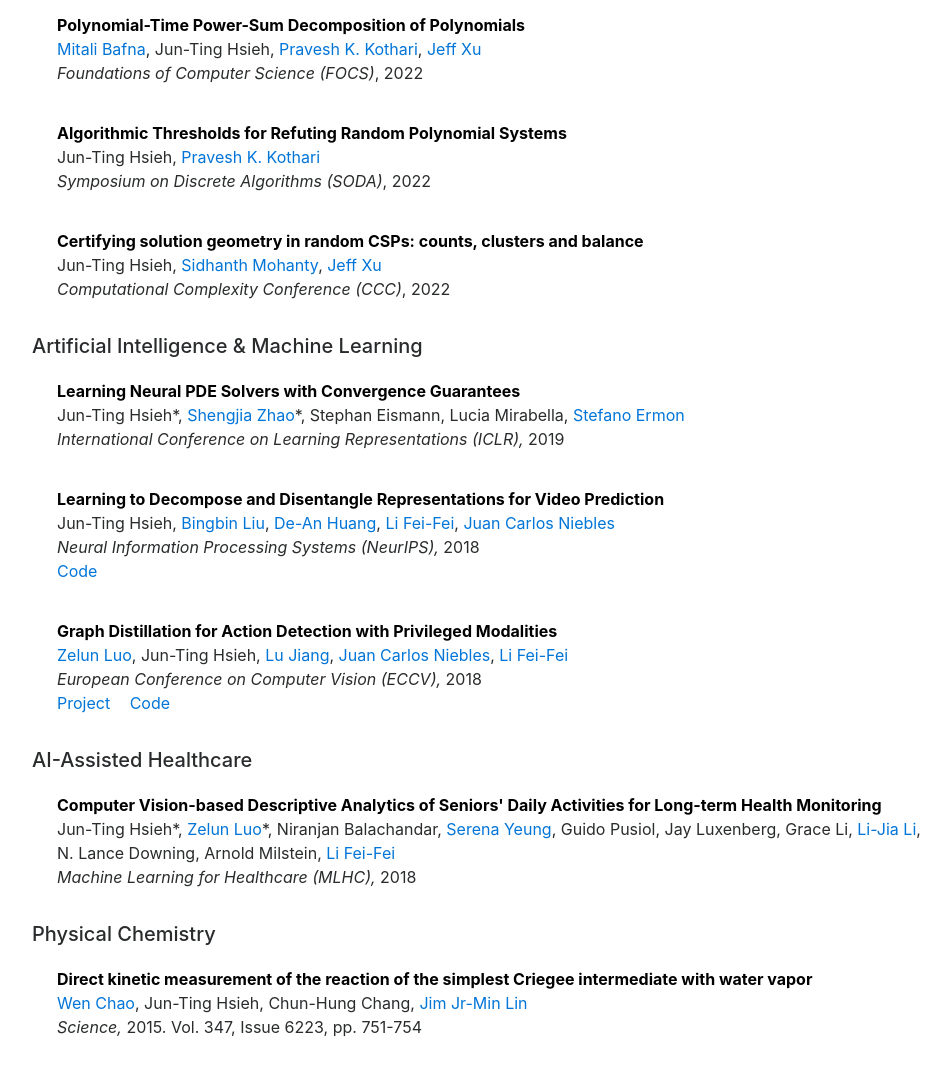
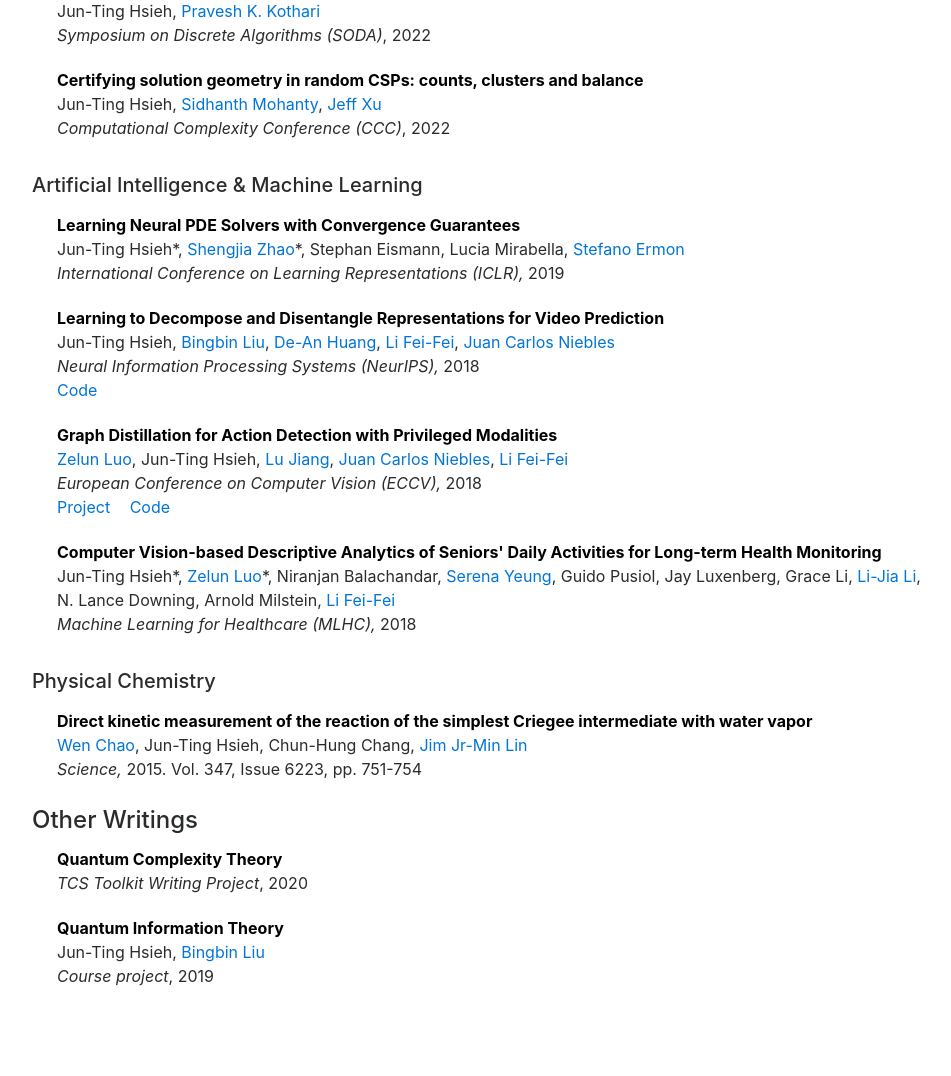
Before and after one commit to jthsieh/jthsieh.github.io, a plain HTML site: page index.html in a window 1280 px wide. Shown: the part 1020-2096 px from the top of the page, without its empty margins (157-1108 px from the left). After the commit the page ends 2064 px from the top, so only its background shows below. Drawn offline with nearby package versions, Linux system fonts and the light colour scheme; a script that the page names is missing.

Commit message:
Modify research interest. Add Other Writings.

```diff
--- a/index.html
+++ b/index.html
@@ -30,8 +30,8 @@
 
         .publication {
             padding-left: 25px;
-            padding-top: 10px;
-            margin-bottom: 10px;
+            padding-top: 5px;
+            margin-bottom: 0px;
         }
 
         .publication strong a {
@@ -45,6 +45,10 @@
 
         .publication .links a {
             margin-right: 15px;
+        }
+
+        .pad {
+          padding-top: 10px;
         }
 
         .press {
@@ -102,8 +106,8 @@
           I am a PhD student in the Computer Science department at Carnegie Mellon University.
           I am fortunate to be advised by <a href="http://praveshkkothari.org/">Pravesh Kothari</a>.
           I am interested in theoretical computer science in general.
-          Recently, I've been thinking about sum-of-squares certification and rounding algorithms for both worst- and average-case problems.
-          More broadly, I'm interested in the sum-of-squares hierarchy, hardness of approximation, and interesting connections to statistical physics.
+          Recently, I've been thinking about sum-of-squares certification and rounding algorithms for both worst-case and average-case problems, and also a bit of extremal graph theory.
+          More broadly, I'm interested in the sum-of-squares hierarchy, hardness of approximation, and combinatorics.
           </p>
 
           <p>
@@ -117,6 +121,7 @@
           at Stanford for sparking my interest in theoretical computer science.
           </p>
 
+          <!--
           <p>
           I am also very interested in physics and natural sciences in general.
           Check out my projects in <strong>Quantum Complexity</strong> (<a href='files/projects/BQP.pdf'>pdf</a>) and <strong>Quantum Information</strong> (<a href='files/projects/Quantum_Information_Theory.pdf'>pdf</a>).
@@ -124,13 +129,12 @@
           I have also worked with Prof. <a href="https://www.ch.ntu.edu.tw/english/faculty/?id=jimlin&lang=en">Jr-Min Lin</a> on measuring the reaction rates of chemicals related to atmospheric ozone,
           which was later published in <a href="http://science.sciencemag.org/content/347/6223/751"><em>Science, 2015</em></a>.
           </p>
+          -->
 
         </div>
 
+        <!--
         <div class="row-lg-8 col-12 pt-3 pl-4 bubble offset-xl-1 col-xl-10">
-
-        <!-- ####################### Education ####################### -->
-          <!--
           <h4>Education</h4>
           <div class="publication media">
             <img src="files/stanford_logo.png" class="publogo img-fluid float-left rounded g" width="100" <="" a="">
@@ -152,14 +156,9 @@
             </p>
             </div>
           </div>
-          -->
         </div>
-
-          <div class="row-lg-8 col-12 pt-3 pl-4 bubble offset-xl-1 col-xl-10">
-
-          </div>
-
-        </div>
+        -->
+      </div>
 
 
     <div class="row mb-3">
@@ -168,7 +167,7 @@
       <!-- ####################### Publications ####################### -->
       <h4>Publications</h4>
 
-      <h5 class="pt-2 pb-1">Theory</h5>
+      <h5 class="pt-2 pb-1">Theoretical Computer Science</h5>
         <div class="publication media">
           <div class="media-body">
             <p><strong> <a href="https://arxiv.org/abs/2207.10850">
@@ -238,6 +237,7 @@
           </div>
         </div>
 
+      <div class="pad"></div>
       <h5 class="pt-2 pb-1">Artificial Intelligence & Machine Learning</h5>
 
         <!-- ICLR 2019 -->
@@ -297,9 +297,6 @@
           </div>
         </div>
 
-
-      <h5 class="pt-2 pb-1">AI-Assisted Healthcare</h5>
-
         <!-- MLHC 2018 -->
         <div class="publication media">
           <div class="media-body">
@@ -324,6 +321,7 @@
         </div>
 
 
+      <div class="pad"></div>
       <h5 class="pt-2 pb-1">Physical Chemistry</h5>
 
         <!-- Science 2015 -->
@@ -342,8 +340,36 @@
           </div>
         </div>
 
-      </div>
-      </div>
+      <div class="pad"></div>
+      <h4>Other Writings</h4>
+
+        <div class="publication media">
+          <div class="media-body">
+            <p><strong> <a href="files/projects/BQP.pdf">
+            Quantum Complexity Theory</a></strong>
+            <br>
+            <em>TCS Toolkit Writing Project</em>, 2020<br>
+            </p>
+          </div>
+        </div>
+
+        <div class="publication media">
+          <div class="media-body">
+            <p><strong> <a href="files/projects/Quantum_Information_Theory.pdf">
+            Quantum Information Theory</a></strong>
+            <br>
+            Jun-Ting Hsieh,
+            <a href="https://clarabing.github.io/">Bingbin Liu</a>
+            <br>
+            <em>Course project</em>, 2019<br>
+            </p>
+          </div>
+        </div>
+
+    </div>
+
+    </div>
+    </div>
 
 
       <!-- ####################### Awards ####################### -->
```
